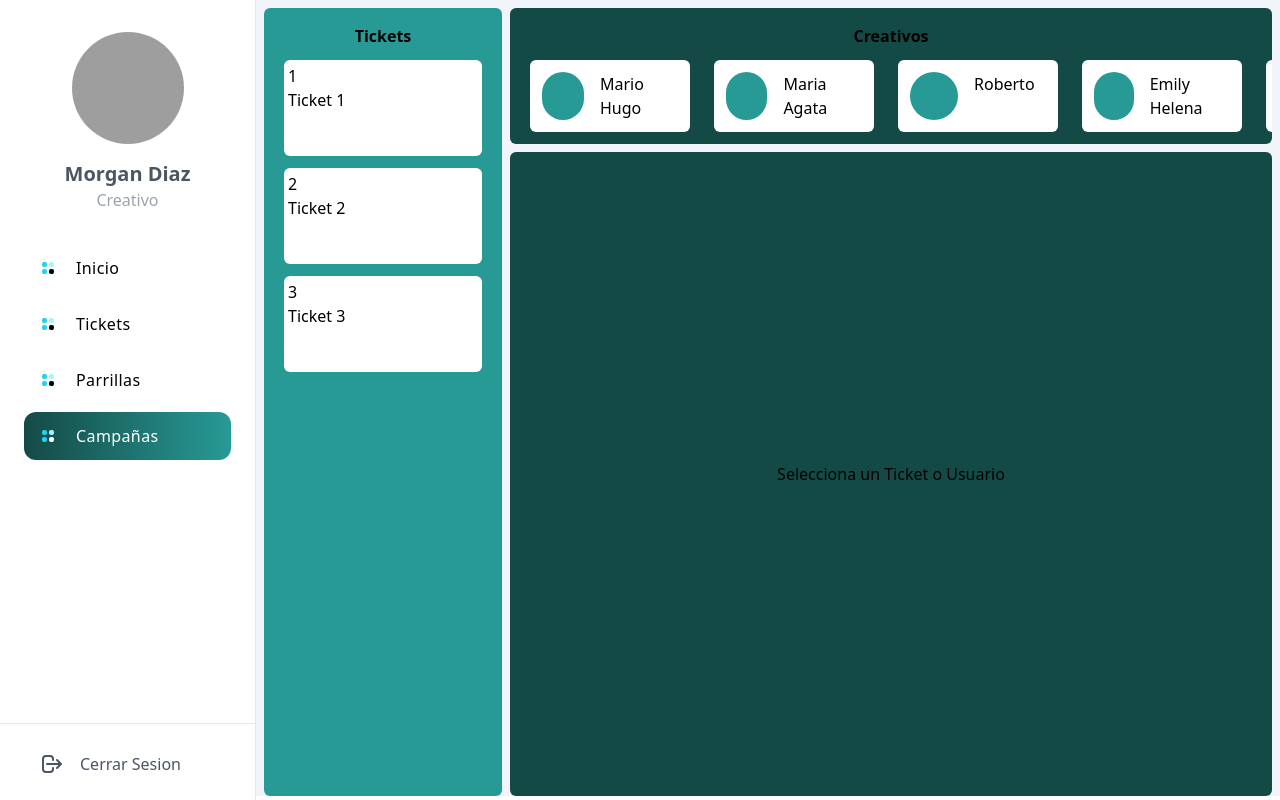
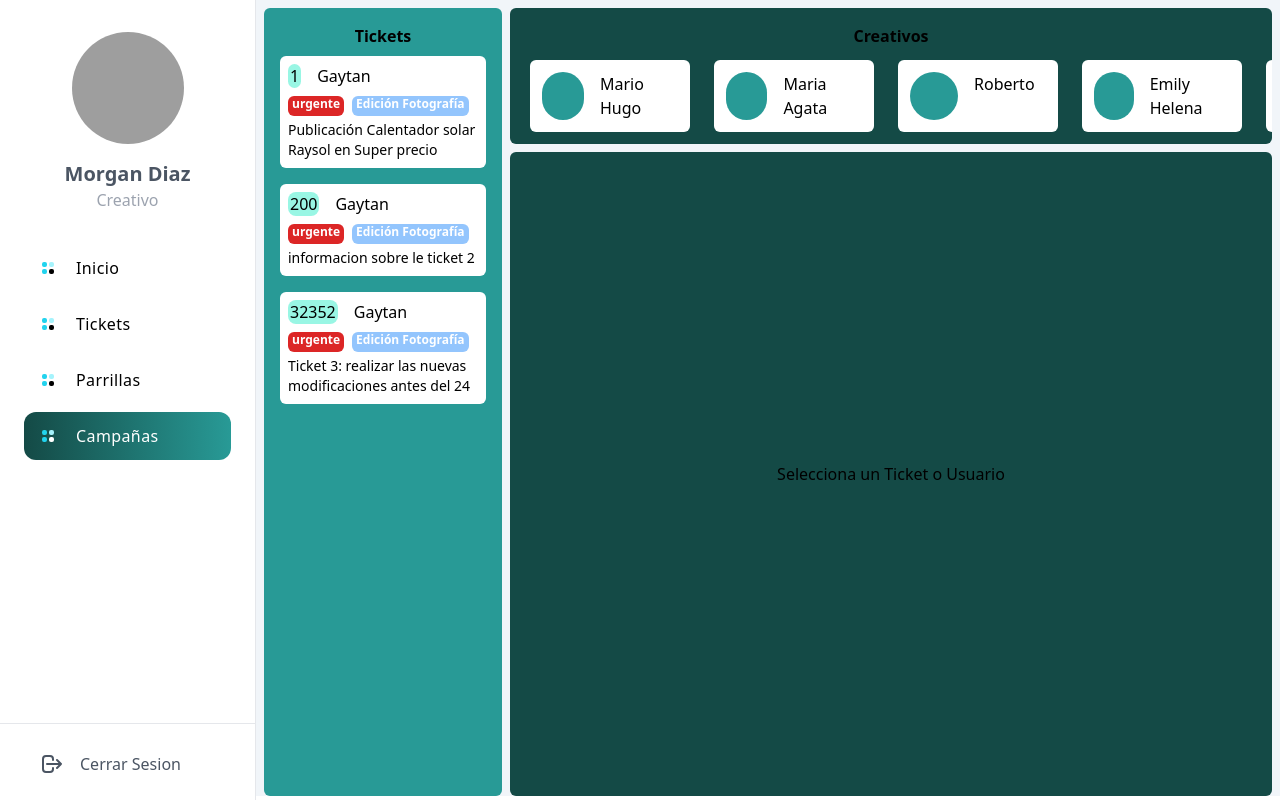
Before and after one commit to LeiWithP/tickets-frontend, a React (Vite) app: page /landing/campanas in a window 1280 px wide. Built offline with nearby package versions, Linux system fonts and the light colour scheme; grey boxes are pictures that could not be loaded.

Commit message:
TicketCard Draggable implemented

```diff
--- a/src/pages/Creativo/Campanas.jsx
+++ b/src/pages/Creativo/Campanas.jsx
@@ -5,9 +5,10 @@ import AccountCircleIcon from "@mui/icons-material/AccountCircle";
 const tareasIniciales = [
   {
     id: "1",
-    peticion: "Ticket 1",
+    peticion: "Publicación Calentador solar Raysol en Super precio",
     medio_origen: "Correo",
     fecha_limite: "06/04/2023",
+    prioridad: "1-URGENTE",
     servidor_ubicacion: "",
     actividad: "Web",
     uso: "Actualizacion de Datos",
@@ -27,10 +28,11 @@ const tareasIniciales = [
     apoyo: "Mario",
   },
   {
-    id: "2",
-    peticion: "Ticket 2",
+    id: "200",
+    peticion: "informacion sobre le ticket 2",
     medio_origen: "Correo",
     fecha_limite: "06/04/2023",
+    prioridad: "1-URGENTE",
     servidor_ubicacion: "",
     actividad: "Web",
     uso: "Actualizacion de Datos",
@@ -50,10 +52,11 @@ const tareasIniciales = [
     apoyo: "Mario",
   },
   {
-    id: "3",
-    peticion: "Ticket 3",
+    id: "32352",
+    peticion: "Ticket 3: realizar las nuevas modificaciones antes del 24",
     medio_origen: "Correo",
     fecha_limite: "06/04/2023",
+    prioridad: "1-URGENTE",
     servidor_ubicacion: "",
     actividad: "Web",
     uso: "Actualizacion de Datos",
@@ -196,9 +199,10 @@ const Campanas = () => {
                 <ul
                   {...droppableProvided.droppableProps}
                   ref={droppableProvided.innerRef}
+                  className="flex flex-col"
                 >
                   {tickets.map((ticket, index) => (
-                    <TicketBit key={ticket.id} ticket={ticket} index={index} />
+                    <DraggableTicket key={ticket.id} ticket={ticket} index={index} />
                   ))}
                   {droppableProvided.placeholder}
                 </ul>
@@ -241,18 +245,29 @@ const Campanas = () => {
   );
 };
 
-const TicketBit = ({ ticket, index }) => {
+const DraggableTicket = ({ ticket, index }) => {
   return (
     <Draggable draggableId={ticket.id} index={index}>
       {(draggableProvided) => (
         <div
-          className={`m-3 p-1 h-24 bg-white rounded-md hover:scale-95`}
+          className={`mx-2 mb-4 p-2 h-fit bg-white rounded-md hover:scale-95 flex flex-col`}
           ref={draggableProvided.innerRef}
           {...draggableProvided.draggableProps}
           {...draggableProvided.dragHandleProps}
         >
-          <p>{ticket.id}</p>
-          <p>{ticket.peticion}</p>
+          <div className="bg-slate-000 flex pb-2">
+            <p className="px-0.5 bg-teal-200 rounded-lg">{ticket.id}</p>
+            <p className="ml-4">{ticket.empresa}</p>
+          </div>
+          <div className="bg-slate-000 flex pb-1">
+            <StateTag state='urgente'/>
+            <ActivityTag activity='Edición Fotografía'/>
+          </div>
+          <div className="bg-slate-000 flex text-sm h-auto">
+            {ticket.peticion}
+          </div>
+          {/* <p>ID: {ticket.id}</p>
+          <p>{ticket.peticion}</p> */}
         </div>
       )}
     </Draggable>
@@ -280,4 +295,54 @@ const Usercard = ({ user, index }) => {
   );
 };
 
+const StateTag = ({ state }) => {
+  const [bgColor, setBgColor] = useState(() => {
+    switch (state) {
+      case 'urgente':
+        return 'bg-red-600';
+      case 'importante':
+        return 'bg-yellow-500';
+      case 'normal':
+        return 'bg-green-400';
+      case 'programado':
+        return 'bg-blue-500';
+      default:
+        return 'bg-gray-400';
+    }
+  });
+
+  return (
+    <div
+      className={`rounded-md text-white font-bold text-xs px-1 h-5 ${bgColor}`}
+    >
+      {state}
+    </div>
+  );
+};
+
+const ActivityTag = ({ activity }) => {
+  const [bgColor, setBgColor] = useState(() => {
+    switch (activity) {
+      case 'Web':
+        return 'bg-red-400';
+      case 'Evento':
+        return 'bg-yellow-400';
+      case '3D':
+        return 'bg-green-300';
+      case 'Edición Fotografía':
+        return 'bg-blue-300';
+      default:
+        return 'bg-gray-400';
+    }
+  });
+
+  return (
+    <div
+      className={`rounded-md text-white font-bold text-xs px-1 h-5 ml-2 ${bgColor}`}
+    >
+      {activity}
+    </div>
+  );
+};
+
 export default Campanas;
```
